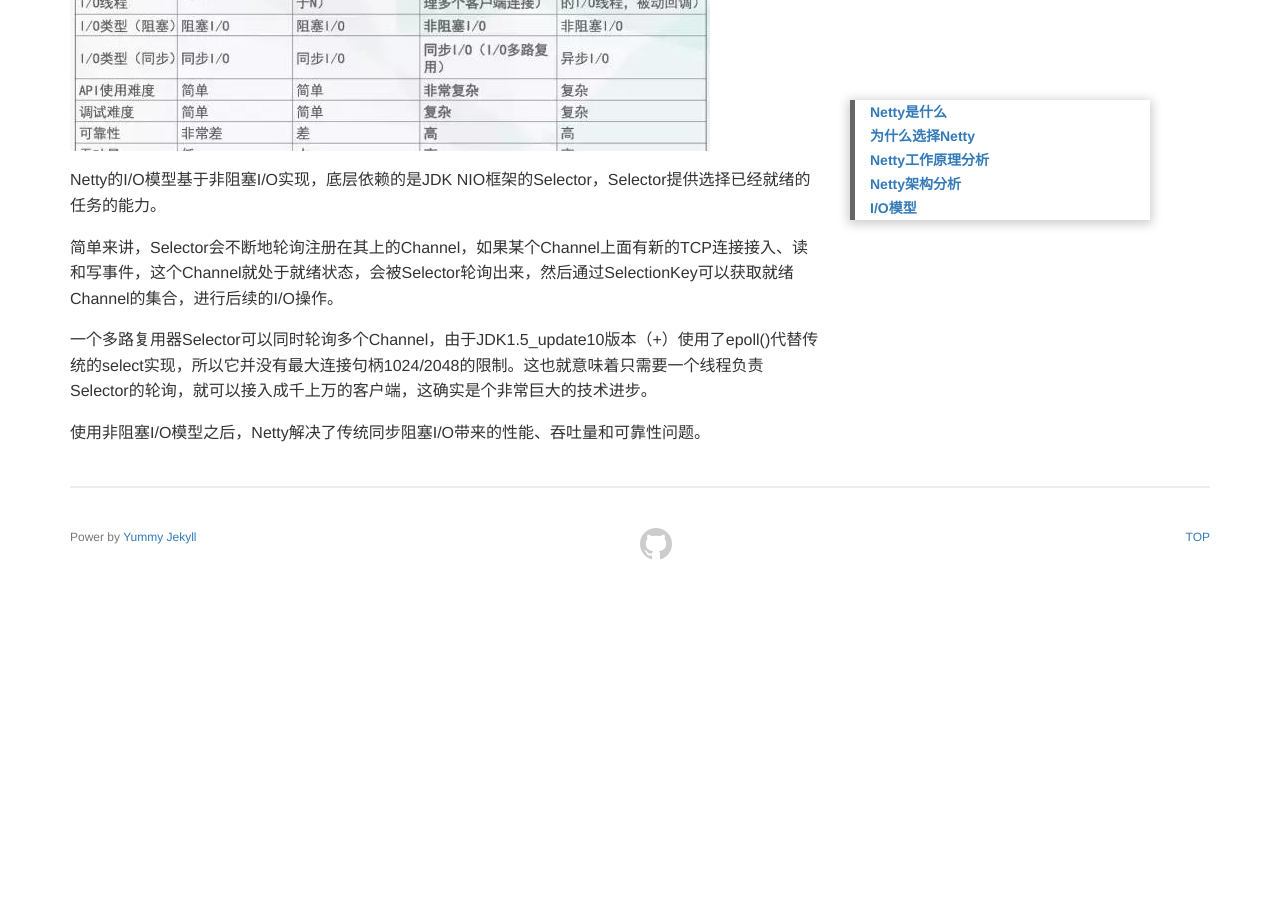
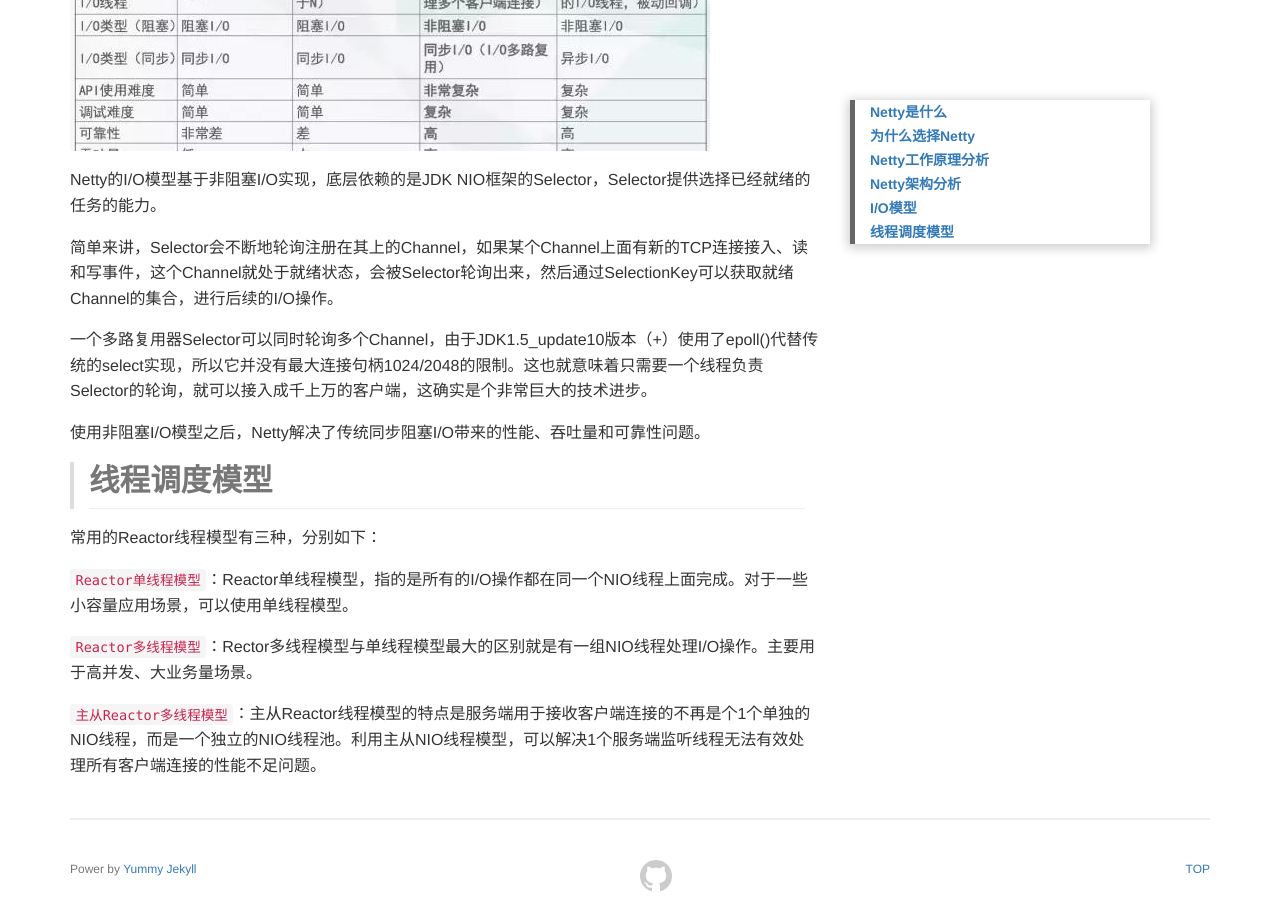
Before and after one commit to kookx/kookx.github.io, a Jekyll site: the page built from _posts/2019-01-07-Netty高性能实战.md, in a window 1280 px wide and 900 px high, scrolled down 4946 px. Built offline with Jekyll 4.4.1, drawn with Linux system fonts in a browser that asks for light colours; before the commit the page ends 5514 px from its top, so only the background shows below that.

Commit message:
Update 2019-01-07-Netty高性能实战.md

```diff
--- a/_posts/2019-01-07-Netty高性能实战.md
+++ b/_posts/2019-01-07-Netty高性能实战.md
@@ -115,3 +115,13 @@
 一个多路复用器Selector可以同时轮询多个Channel，由于JDK1.5_update10版本（+）使用了epoll()代替传统的select实现，所以它并没有最大连接句柄1024/2048的限制。这也就意味着只需要一个线程负责Selector的轮询，就可以接入成千上万的客户端，这确实是个非常巨大的技术进步。
 
 使用非阻塞I/O模型之后，Netty解决了传统同步阻塞I/O带来的性能、吞吐量和可靠性问题。
+
+> ## 线程调度模型
+
+常用的Reactor线程模型有三种，分别如下：
+
+`Reactor单线程模型`：Reactor单线程模型，指的是所有的I/O操作都在同一个NIO线程上面完成。对于一些小容量应用场景，可以使用单线程模型。
+
+`Reactor多线程模型`：Rector多线程模型与单线程模型最大的区别就是有一组NIO线程处理I/O操作。主要用于高并发、大业务量场景。
+
+`主从Reactor多线程模型`：主从Reactor线程模型的特点是服务端用于接收客户端连接的不再是个1个单独的NIO线程，而是一个独立的NIO线程池。利用主从NIO线程模型，可以解决1个服务端监听线程无法有效处理所有客户端连接的性能不足问题。
```
